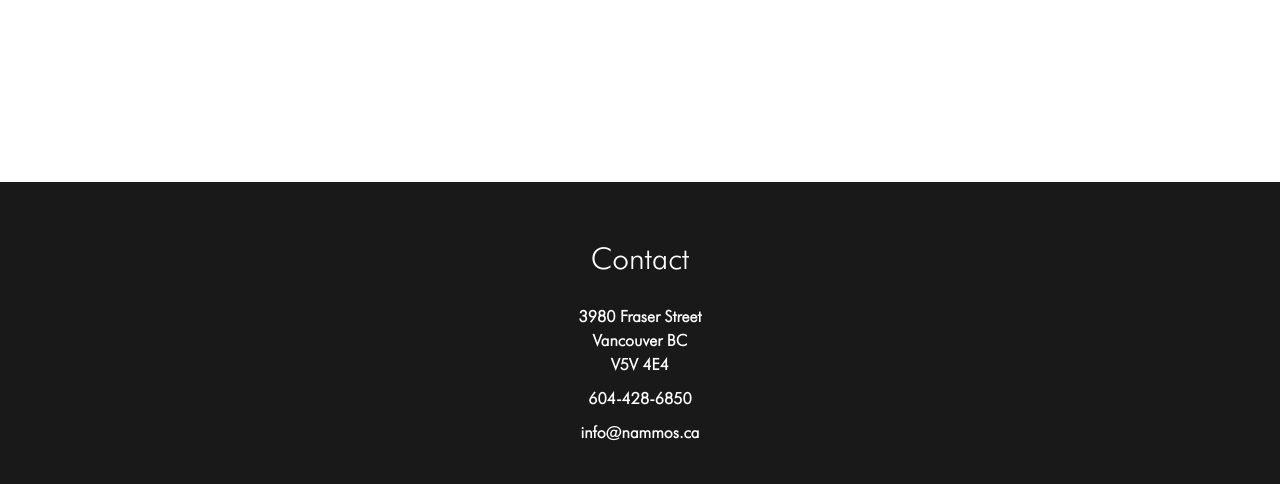
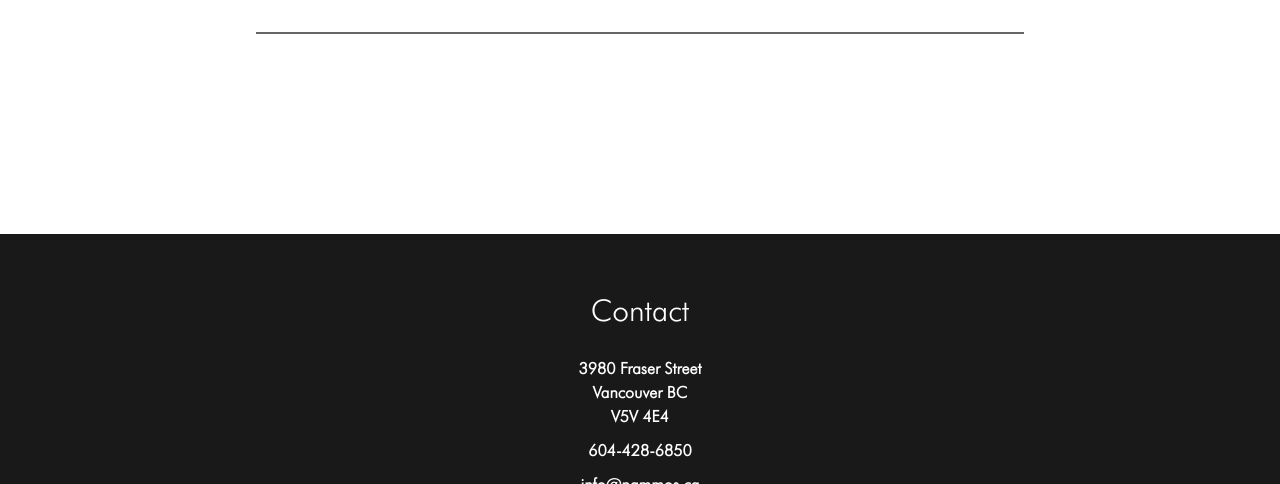
Before and after one commit to matteomiceli/nammos, a plain HTML site: page src/menu.html in a window 1280 px wide. Shown: the part 616-1100 px from the top of the page. Drawn offline with Linux system fonts and the light colour scheme; a script that the page names is missing.

Commit message:
added border on iframe

```diff
--- a/src/css/general.css
+++ b/src/css/general.css
@@ -311,11 +311,6 @@ a #btn1:hover {
   text-decoration: none;
 }
 
-/* iframe {
-  height: 0px;
-  max-height: 0px;
-} */
-
 .menuIframe-home {
   max-height: 0px;
   overflow-y: hidden;
@@ -323,7 +318,6 @@ a #btn1:hover {
 }
 
 .expanded {
-  /* expanded class for sp_iframe */
   max-height: none !important;
   transition: all 0.5s ease-in-out;
 }
@@ -611,6 +605,11 @@ p {
     width: 80%;
   }
 
+  /* MENU */
+  .menuIframe-menu {
+    border: 1px #666 solid;
+  }
+
 }
 
 @media only screen and (min-width: 1200px) {
```
